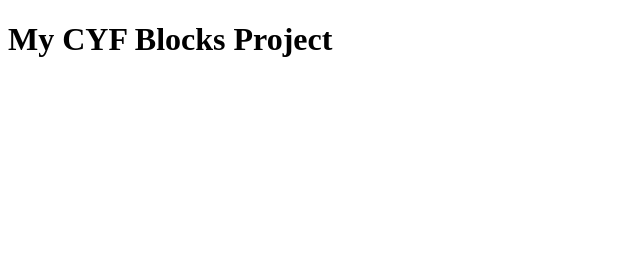
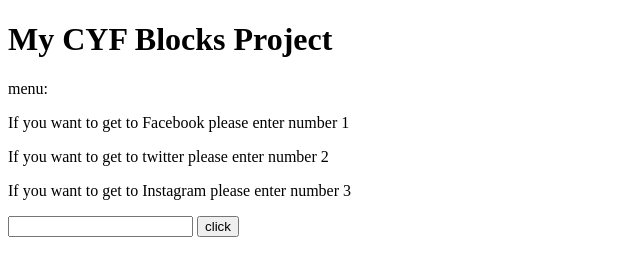
Before and after one commit to ahmed-adil44/list-of-links, a plain HTML site: page index.html in a window 1280 px wide. Shown: the whole page, without its empty margins (0-640 px from the left). Drawn offline with Linux system fonts and the light colour scheme.

Commit message:
Update index.html

```diff
--- a/index.html
+++ b/index.html
@@ -11,7 +11,14 @@
     <body>
         <h1>My CYF Blocks Project</h1>
         <!-- in the space below here you should paste the 'Static HTML' from your CYF Blocks project page -->
-
+         <p>menu:</p>
+<p>If you want to get to Facebook please enter number 1</p>
+<p>If you want to get to twitter please enter number 2</p>
+<p> If you want to get to Instagram please enter number 3
+</p>
+<input id="input" >
+<button id="button">click</button>
+<ul id="show"></ul>
         <!----->
         <script src="script.js"></script>
     </body>
```
